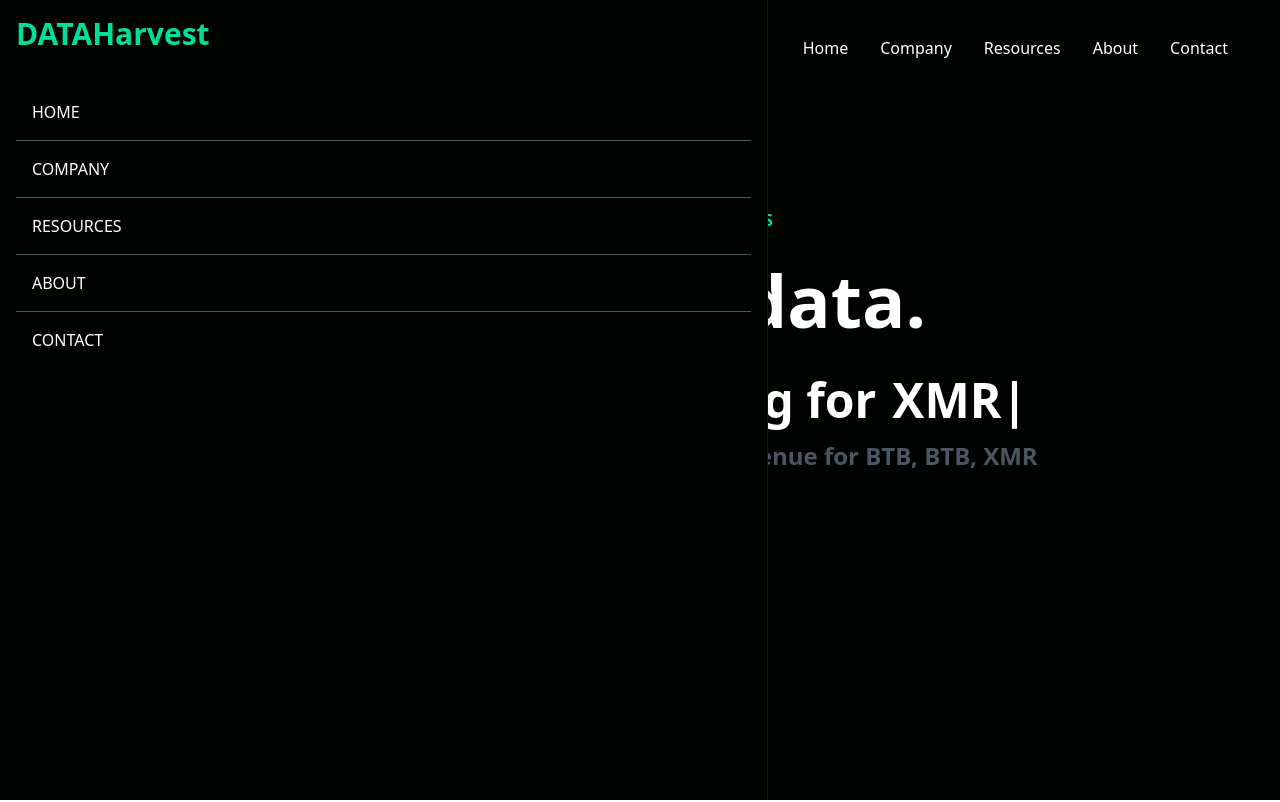
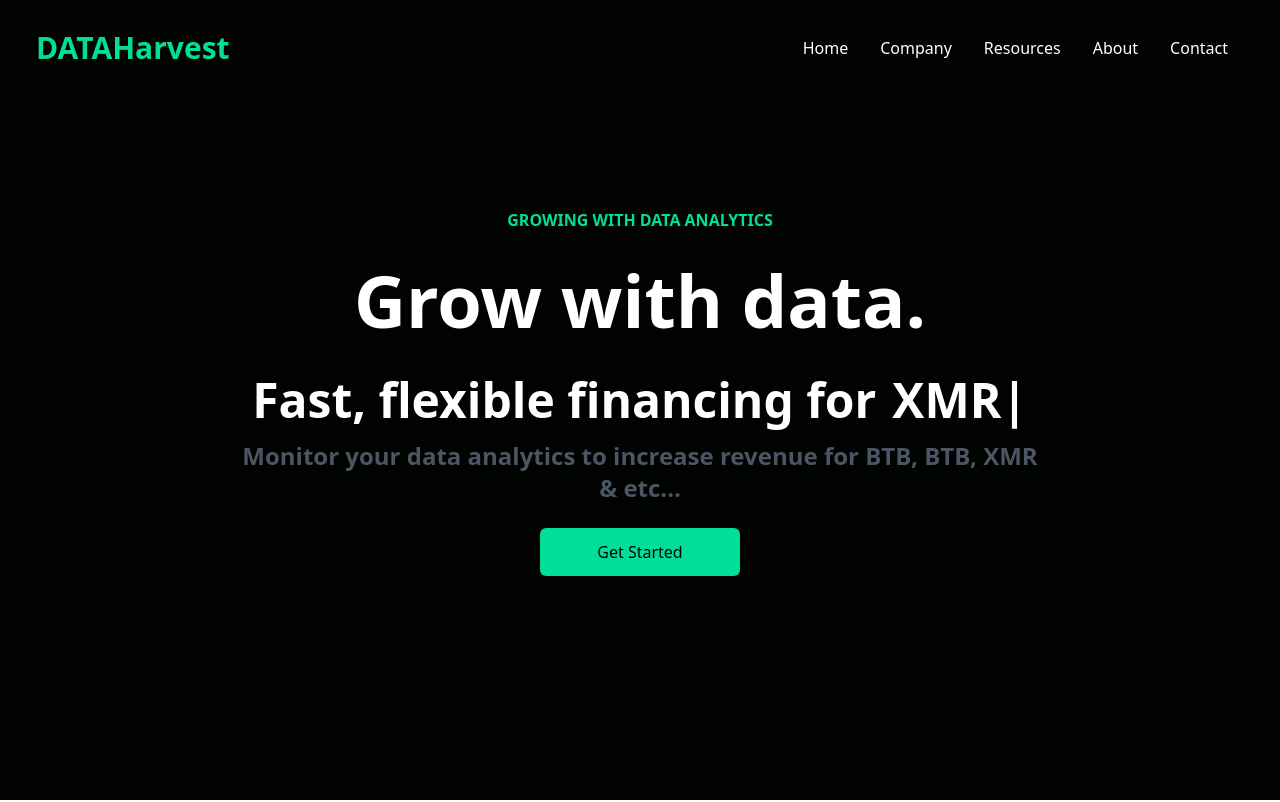
Before and after one commit to savelyevresearch/data-analytics-website, a React (Create React App) app: page / in a window 1280 px wide. Shown: the top 802 px of the page. Built offline with nearby package versions, Linux system fonts and the light colour scheme.

Commit message:
Fixed a bug with toggling the navigation bar

```diff
--- a/src/components/Navbar.jsx
+++ b/src/components/Navbar.jsx
@@ -19,9 +19,9 @@
           <li className='p-4'>Contact</li>
         </ul>
         <div onClick={handleNav} className='block md:hidden'>
-          {!nav ? <AiOutlineClose size={20}/> : <AiOutlineMenu size={20}/>}
+          {nav ? <AiOutlineClose size={20}/> : <AiOutlineMenu size={20}/>}
         </div>
-        <div className={!nav ? 'fixed left-0 top-0 w-[60%] h-full border-r border-r-gray-900 bg-[#000300] ease-in-out duration-500' : 'fixed left-[-100%]'}>
+        <div className={nav ? 'fixed left-0 top-0 w-[60%] h-full border-r border-r-gray-900 bg-[#000300] ease-in-out duration-500' : 'fixed left-[-100%]'}>
           <h1 className='w-full text-3xl font-bold text-[#00df9a] m-4'>DATAHarvest</h1>
           <ul className='uppercase p-4'>
             <li className='p-4 border-b border-gray-600'>Home</li>
```
